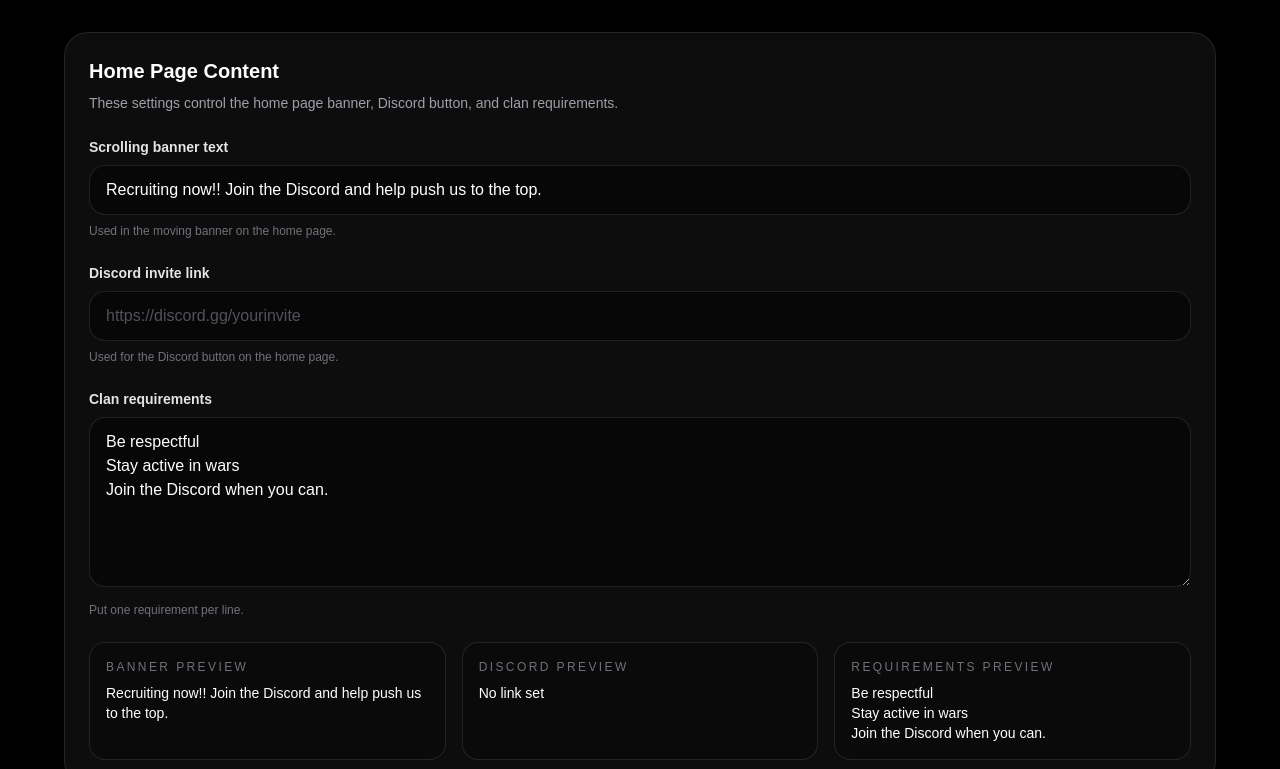
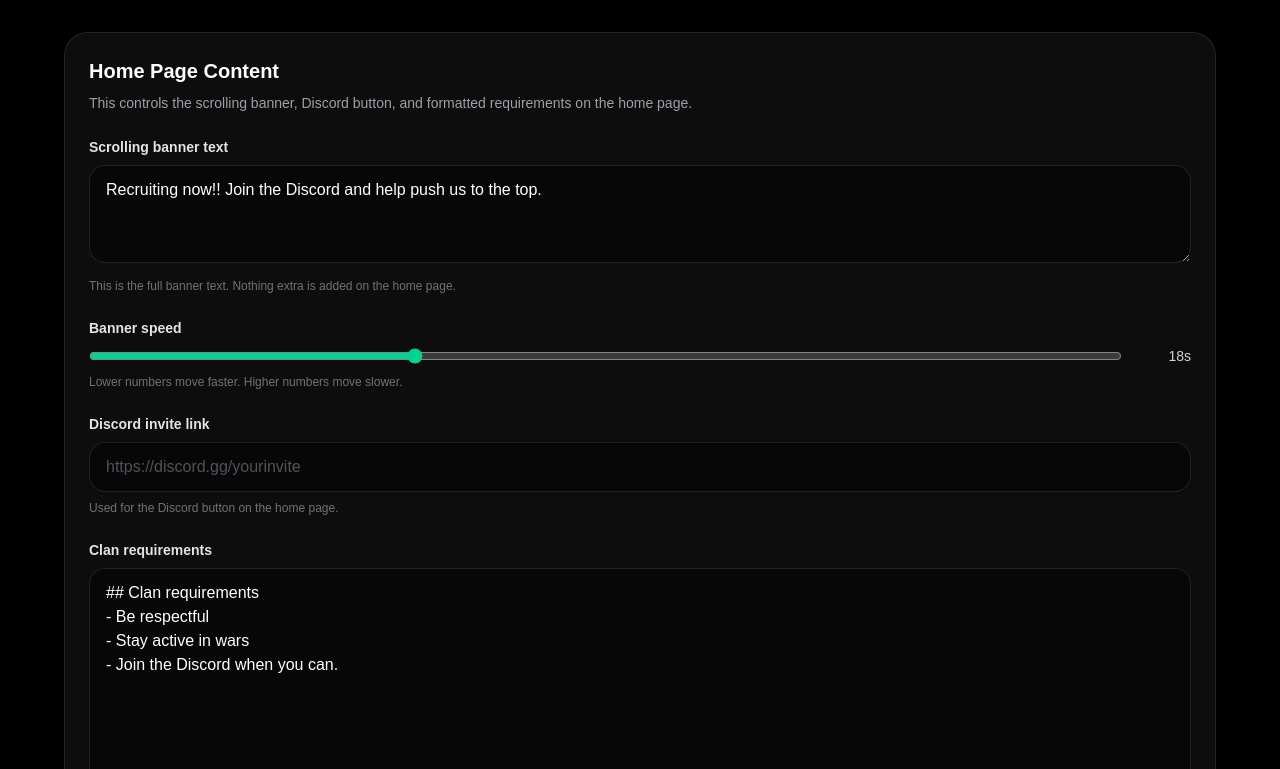
Before and after one commit to ILostMyMicrowave/mcwv-hub, a Next.js app: page /settings in a window 1280 px wide. Shown: the part 411-1180 px from the top of the page. Built offline with nearby package versions, Linux system fonts and the light colour scheme.

Commit message:
Update page.tsx

```diff
--- a/app/settings/page.tsx
+++ b/app/settings/page.tsx
@@ -5,8 +5,9 @@ import { useEffect, useState } from "react";
 import { useTheme, Theme } from "@/hooks/useTheme";
 
 const BANNER_KEY = "mcwv_home_banner";
-const DISCORD_KEY = "mcwv_discord_link";
-const REQUIREMENTS_KEY = "mcwv_requirements_text";
+const BANNER_SPEED_KEY = "mcwv_home_banner_speed";
+const DISCORD_KEY = "mcwv_home_discord_link";
+const REQUIREMENTS_KEY = "mcwv_home_requirements_text";
 
 export default function Settings() {
   const { theme, setTheme } = useTheme();
@@ -14,9 +15,10 @@ export default function Settings() {
   const [bannerText, setBannerText] = useState(
     "Recruiting now!! Join the Discord and help push us to the top."
   );
+  const [bannerSpeed, setBannerSpeed] = useState(18);
   const [discordLink, setDiscordLink] = useState("");
   const [requirementsText, setRequirementsText] = useState(
-    "Be respectful\nStay active in wars\nJoin the Discord when you can."
+    "## Clan requirements\n- Be respectful\n- Stay active in wars\n- Join the Discord when you can."
   );
   const [hydrated, setHydrated] = useState(false);
 
@@ -49,12 +51,20 @@ export default function Settings() {
   useEffect(() => {
     try {
       const storedBanner = window.localStorage.getItem(BANNER_KEY);
+      const storedSpeed = window.localStorage.getItem(BANNER_SPEED_KEY);
       const storedDiscord = window.localStorage.getItem(DISCORD_KEY);
       const storedRequirements = window.localStorage.getItem(REQUIREMENTS_KEY);
 
       if (storedBanner !== null) setBannerText(storedBanner);
       if (storedDiscord !== null) setDiscordLink(storedDiscord);
       if (storedRequirements !== null) setRequirementsText(storedRequirements);
+
+      if (storedSpeed !== null) {
+        const parsed = Number(storedSpeed);
+        if (Number.isFinite(parsed)) {
+          setBannerSpeed(Math.min(40, Math.max(8, parsed)));
+        }
+      }
     } catch {
       // ignore storage errors
     } finally {
@@ -67,12 +77,13 @@ export default function Settings() {
 
     try {
       window.localStorage.setItem(BANNER_KEY, bannerText);
+      window.localStorage.setItem(BANNER_SPEED_KEY, String(bannerSpeed));
       window.localStorage.setItem(DISCORD_KEY, discordLink);
       window.localStorage.setItem(REQUIREMENTS_KEY, requirementsText);
     } catch {
       // ignore storage errors
     }
-  }, [bannerText, discordLink, requirementsText, hydrated]);
+  }, [bannerText, bannerSpeed, discordLink, requirementsText, hydrated]);
 
   return (
     <>
@@ -87,7 +98,6 @@ export default function Settings() {
             </p>
           </div>
 
-          {/* THEME SECTION */}
           <div className="rounded-3xl border border-white/10 bg-white/5 p-6 backdrop-blur">
             <div className="mb-4 flex items-center justify-between gap-3">
               <h2 className="text-xl font-bold">Theme</h2>
@@ -131,11 +141,10 @@ export default function Settings() {
             </div>
           </div>
 
-          {/* HOME PAGE CONTENT */}
           <div className="mt-8 rounded-3xl border border-white/10 bg-white/5 p-6 backdrop-blur">
             <h2 className="text-xl font-bold">Home Page Content</h2>
             <p className="mt-2 text-sm text-zinc-400">
-              These settings control the home page banner, Discord button, and clan requirements.
+              This controls the scrolling banner, Discord button, and formatted requirements on the home page.
             </p>
 
             <div className="mt-6 grid gap-6">
@@ -143,15 +152,38 @@ export default function Settings() {
                 <span className="mb-2 block text-sm font-semibold text-zinc-200">
                   Scrolling banner text
                 </span>
-                <input
-                  type="text"
+                <textarea
                   value={bannerText}
                   onChange={(e) => setBannerText(e.target.value)}
+                  rows={3}
                   className="w-full rounded-2xl border border-white/10 bg-black/40 px-4 py-3 text-white outline-none transition placeholder:text-zinc-600 focus:border-emerald-400/40"
                   placeholder="Recruiting now!!"
                 />
                 <span className="mt-2 block text-xs text-zinc-500">
-                  Used in the moving banner on the home page.
+                  This is the full banner text. Nothing extra is added on the home page.
+                </span>
+              </label>
+
+              <label className="block">
+                <span className="mb-2 block text-sm font-semibold text-zinc-200">
+                  Banner speed
+                </span>
+                <div className="flex items-center gap-4">
+                  <input
+                    type="range"
+                    min={8}
+                    max={40}
+                    step={1}
+                    value={bannerSpeed}
+                    onChange={(e) => setBannerSpeed(Number(e.target.value))}
+                    className="w-full accent-emerald-400"
+                  />
+                  <div className="w-14 text-right text-sm text-zinc-300">
+                    {bannerSpeed}s
+                  </div>
+                </div>
+                <span className="mt-2 block text-xs text-zinc-500">
+                  Lower numbers move faster. Higher numbers move slower.
                 </span>
               </label>
 
@@ -178,12 +210,15 @@ export default function Settings() {
                 <textarea
                   value={requirementsText}
                   onChange={(e) => setRequirementsText(e.target.value)}
-                  rows={6}
+                  rows={10}
                   className="w-full rounded-2xl border border-white/10 bg-black/40 px-4 py-3 text-white outline-none transition placeholder:text-zinc-600 focus:border-emerald-400/40"
-                  placeholder={"Be respectful\nStay active in wars\nJoin the Discord when you can."}
+                  placeholder={`## Clan requirements
+- Be respectful
+- Stay active in wars
+- Join the Discord when you can.`}
                 />
                 <span className="mt-2 block text-xs text-zinc-500">
-                  Put one requirement per line.
+                  Use formatting like # Heading, ## Subheading, - bullet points, or &gt; quotes.
                 </span>
               </label>
             </div>
@@ -218,7 +253,6 @@ export default function Settings() {
             </div>
           </div>
 
-          {/* OTHER SETTINGS */}
           <div className="mt-8 grid gap-4 md:grid-cols-2">
             <div className="rounded-2xl border border-white/10 bg-white/5 p-6">
               <p className="font-semibold">API Status</p>
```
